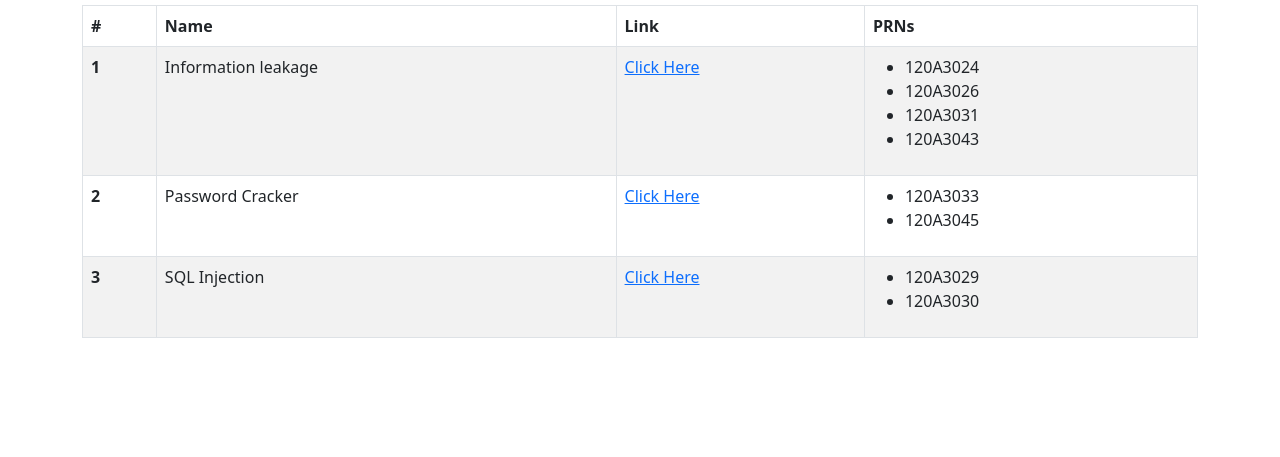
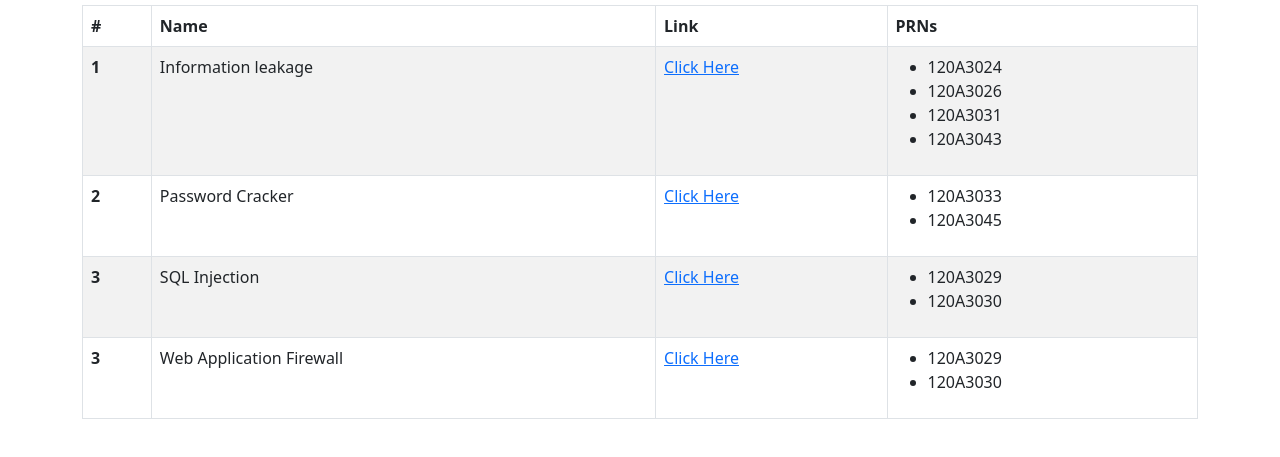
Before and after one commit to SalmanAd01/SADL-Projects, a plain HTML site: page index.html in a window 1280 px wide. Shown: the part 147-604 px from the top of the page. Drawn offline with nearby package versions, Linux system fonts and the light colour scheme.

Commit message:
Update index.html

```diff
--- a/index.html
+++ b/index.html
@@ -64,6 +64,18 @@
       </td>
     </tr>
 
+    <tr>
+      <th scope="row">3</th>
+      <td>Web Application Firewall</td>
+      <td><a href="https://devang-mulye.github.io/SQL-Injection/" target="_blank"> Click Here</a></td>
+      <td>
+      <ul>
+        <li>120A3029</li>
+        <li>120A3030</li>
+        </ul>
+      </td>
+    </tr>
+
     <!--   Copy AND CHANGE   -->
 <!--         <tr>
       <th scope="row">NUMBER</th>
```
